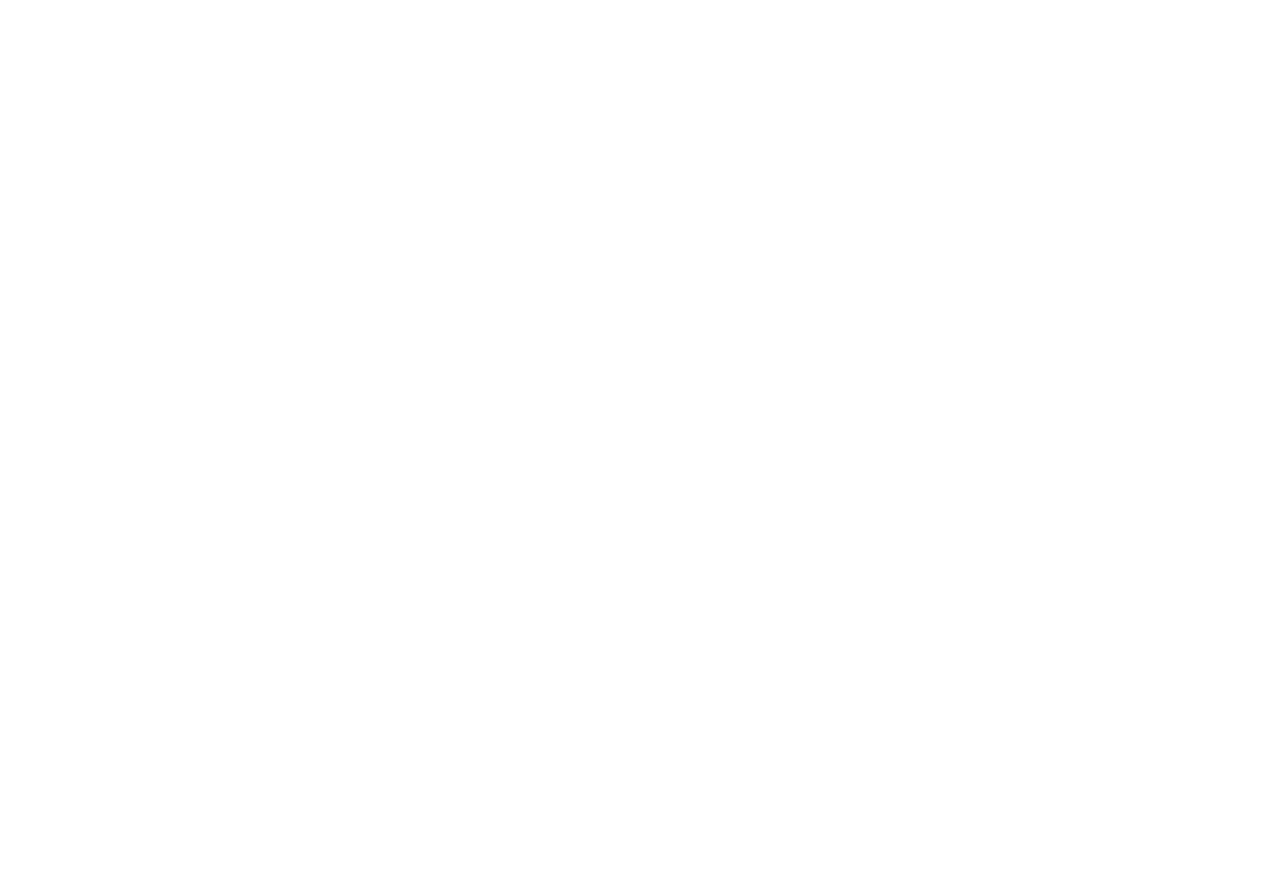
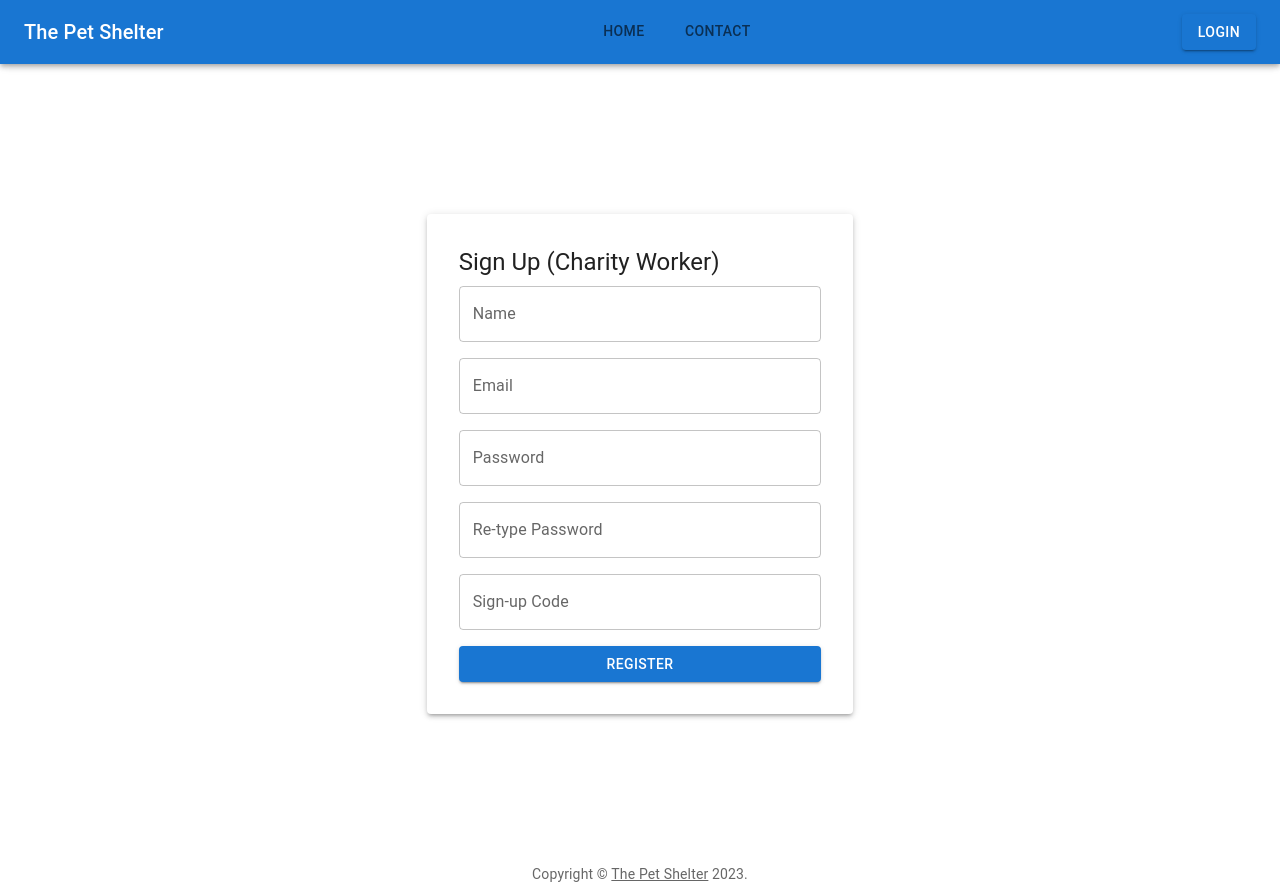
Before and after one commit to pthwong/CatCharityWebApp, a React (Create React App) app: page /cwSignup in a window 1280 px wide. Before the commit this address had no page. Before the commit the page ends 800 px from the top, so only its background shows below. Built offline with nearby package versions, Linux system fonts and the light colour scheme.

Commit message:
Successfully add signup and login function for the client of Charity Worker

```diff
--- a/src/Routes.js
+++ b/src/Routes.js
@@ -4,6 +4,7 @@
 import LoginPage from "./components/LoginPage";
 import CwLoginPage from "./components/CwLoginPage";
 import PubLoginPage from "./components/PubLoginPage";
+import CwRegPage from "./components/CwRegPage";
 
 function AppRoutes() {
   return (
@@ -12,6 +13,7 @@
         <Route path="/" element={<Homepage />} />
         <Route path="/login" element={<LoginPage />} />
         <Route path="/cwLogin" element={<CwLoginPage />} />
+        <Route path="/cwSignup" element={<CwRegPage />} />
         <Route path="/pubLogin" element={<PubLoginPage />} />
         <Route path="/cat/:catID" element={<CatDetails />} />
       </Routes>
--- a/src/components/CwLoginPage.js
+++ b/src/components/CwLoginPage.js
@@ -1,4 +1,5 @@
 import React, { useState } from 'react';
+import { useNavigate, Link } from 'react-router-dom';
 import { TextField, Button, Grid, Paper, Typography, ThemeProvider } from '@mui/material';
 import { createTheme } from "@mui/material/styles";
 
@@ -20,12 +21,46 @@
 
     const [cwEmail, setCwEmail] = useState('');
     const [cwPassword, setCwPassword] = useState('');
+    const navigate = useNavigate();
+    const [error, setError] = useState(''); // Add this line
 
 
-    const handleLogin = (e) => {
+    const handleLogin = async (e) => {
         e.preventDefault();
+        console.log(cwEmail, cwPassword);
+        if(cwPassword === '' || cwEmail === '') {
+          setError("Blank Email or password");
 
-      };
+        } else {
+          const response = await fetch('v1/cwLogin', {
+            method: 'POST',
+            headers: {
+              'Content-Type': 'application/json',
+            },
+            body: JSON.stringify({
+              cwEmail,
+              cwPassword,
+            }),
+          });
+
+          const data = await response.json();
+
+
+          if (response.ok) {
+            // Save the token in localStorage to keep the user logged in
+            localStorage.setItem('token', data.token);
+            // Optionally, save the user's email in the state or in localStorage
+            localStorage.setItem('userEmail', cwEmail);
+            localStorage.setItem('role', 'cw');
+            // Redirect user to home page or dashboard
+            navigate('/');
+          } else {
+            // Handle login error
+            setError("Incorrect Email or password, try again.");
+          }
+        }
+
+      }
 
 
     return(
@@ -59,13 +94,14 @@
                   />
                 </Grid>
                 <Grid item xs={12}>
+                {error && <p>{error}</p>}
                   <Button type="submit" variant="contained" color="primary" fullWidth>
                     Login
                   </Button>
                 </Grid>
                 <Grid item xs={12}>
-                  <Button variant="contained" color="secondary" fullWidth>
-                    Register
+                  <Button variant="contained" color="secondary" fullWidth component={Link} to="/cwSignup">
+                    Sign up
                   </Button>
                 </Grid>
               </Grid>
--- /dev/null
+++ b/src/components/CwRegPage.js
@@ -0,0 +1,144 @@
+import { useState } from 'react';
+import { Grid, TextField, Button, ThemeProvider, Paper, Typography } from '@mui/material';
+import { createTheme } from "@mui/material/styles";
+import { useNavigate, Link } from 'react-router-dom';
+
+import Header from "./Header";
+import Footer from "./Footer";
+
+function CwRegPage() {
+  const [cwEmail, setCwEmail] = useState('');
+  const [cwPassword1, setCwPassword1] = useState('');
+  const [cwPassword2, setCwPassword2] = useState('');
+  const [cwName, setCwName] = useState('');
+  const [signupCode, setSignupCode] = useState('');
+  const [error, setError] = useState('');
+
+  const navigate = useNavigate();
+
+
+  const handleRegister = async (e) => {
+    e.preventDefault();
+
+  // Check that all fields are filled out
+    if (!cwName || !cwEmail || !cwPassword1 || !signupCode || !cwPassword2 && cwPassword2 !== cwPassword1) {
+        setError('All fields must be filled out');
+        return;  // Stop here and don't send the form data to the server
+    } else if(cwPassword2 !== cwPassword1) {
+        setError('Password not match');
+        return;
+    }
+
+    const response = await fetch('v1/cwRegister', {
+        method: 'POST',
+        headers: {
+          'Content-Type': 'application/json',
+        },
+        body: JSON.stringify({
+          cwName,
+          cwEmail,
+          cwPassword: cwPassword2,
+          signUpCode: signupCode,
+        }),
+      });
+
+      const responseData = await response.json();
+
+    if (response.ok) {
+        // The registration was successful
+        alert('Registration successful! You can now log in.');
+        navigate('/cwLogin');
+      } else if (responseData.error === 'Invalid sign up code') {
+        // The signup code was invalid
+        setError('Invalid sign up code');
+        return;
+      } else {
+        // Some other error occurred
+        setError('An error occurred while registering. Please try again.');
+        return;
+      }
+
+    setError('');
+
+  };
+
+  const theme = createTheme({
+
+    });
+
+  return (
+    <ThemeProvider theme={theme}>
+    <Header />
+    <Grid container justifyContent="center" alignItems="center" style={{ height: '100vh' }}>
+    <Grid item xs={10} sm={6} md={4}>
+    <Paper elevation={3} style={{ padding: '2rem' }}>
+    <Typography variant="h5" gutterBottom>
+      Sign Up (Charity Worker)
+    </Typography>
+    <form onSubmit={handleRegister}>
+      <Grid container spacing={2}>
+        <Grid item xs={12}>
+          <TextField
+            label="Name"
+            variant="outlined"
+            fullWidth
+            value={cwName}
+            onChange={(e) => setCwName(e.target.value)}
+          />
+        </Grid>
+        <Grid item xs={12}>
+          <TextField
+            label="Email"
+            variant="outlined"
+            fullWidth
+            value={cwEmail}
+            onChange={(e) => setCwEmail(e.target.value)}
+          />
+        </Grid>
+        <Grid item xs={12}>
+          <TextField
+            label="Password"
+            type="password"
+            variant="outlined"
+            fullWidth
+            value={cwPassword1}
+            onChange={(e) => setCwPassword1(e.target.value)}
+          />
+        </Grid>
+        <Grid item xs={12}>
+          <TextField
+            label="Re-type Password"
+            type="password"
+            variant="outlined"
+            fullWidth
+            value={cwPassword2}
+            onChange={(e) => setCwPassword2(e.target.value)}
+          />
+        </Grid>
+        <Grid item xs={12}>
+          <TextField
+            label="Sign-up Code"
+            type="password"
+            variant="outlined"
+            fullWidth
+            value={signupCode}
+            onChange={(e) => setSignupCode(e.target.value)}
+          />
+        </Grid>
+        {error && <p>{error}</p>}
+        <Grid item xs={12}>
+          <Button type="submit" variant="contained" color="primary" fullWidth>
+            Register
+          </Button>
+        </Grid>
+      </Grid>
+    </form>
+    </Paper>
+    </Grid>
+    </Grid>
+    <Footer />
+    </ThemeProvider>
+  );
+}
+
+export default CwRegPage;
--- a/src/components/Header.js
+++ b/src/components/Header.js
@@ -6,8 +6,35 @@
 import { Link } from "react-router-dom";
 import Tabs from "@mui/material/Tabs";
 import Tab from "@mui/material/Tab";
+import { useEffect, useState } from "react";
 
 function Header() {
+
+  const [userEmail, setUserEmail] = useState('');
+
+  useEffect(() => {
+
+    setUserEmail(localStorage.getItem('userEmail'))
+
+
+  }, [userEmail]);
+
+  const handleLogout = () => {
+    // Ask the user to confirm the action
+    const confirm = window.confirm('Are you sure you want to logout the account?');
+    // Only proceed if the user confirmed the action
+    if (confirm) {
+      // Clear the user's information from localStorage
+      localStorage.removeItem('userEmail');
+      localStorage.removeItem('token');
+      // Clear the username from state
+      setUserEmail('');
+      // Show a message that the user has been logged out
+      alert('You have been logged out.');
+    }
+  }
+
+
   return (
     <AppBar position="sticky">
       <Toolbar>
@@ -22,9 +49,22 @@
           <Tab label="Contact" />
         </Tabs>
         <Box sx={{ flexGrow: 1 }} />
-        <Button variant="contained" color="primary" size="big" component={Link} to="/login">
-          Login
-        </Button>
+
+        {userEmail ? (
+          <>
+            <Typography variant="subtitle1" color="inherit">
+              Welcome, {userEmail}
+            </Typography>
+            <Button variant="contained" color="secondary" onClick={handleLogout}>
+              Logout
+            </Button>
+          </>
+        ) : (
+            <Button variant="contained" color="primary" size="big" component={Link} to="/login">
+            Login
+            </Button>
+        )}
+
       </Toolbar>
     </AppBar>
   );
```
